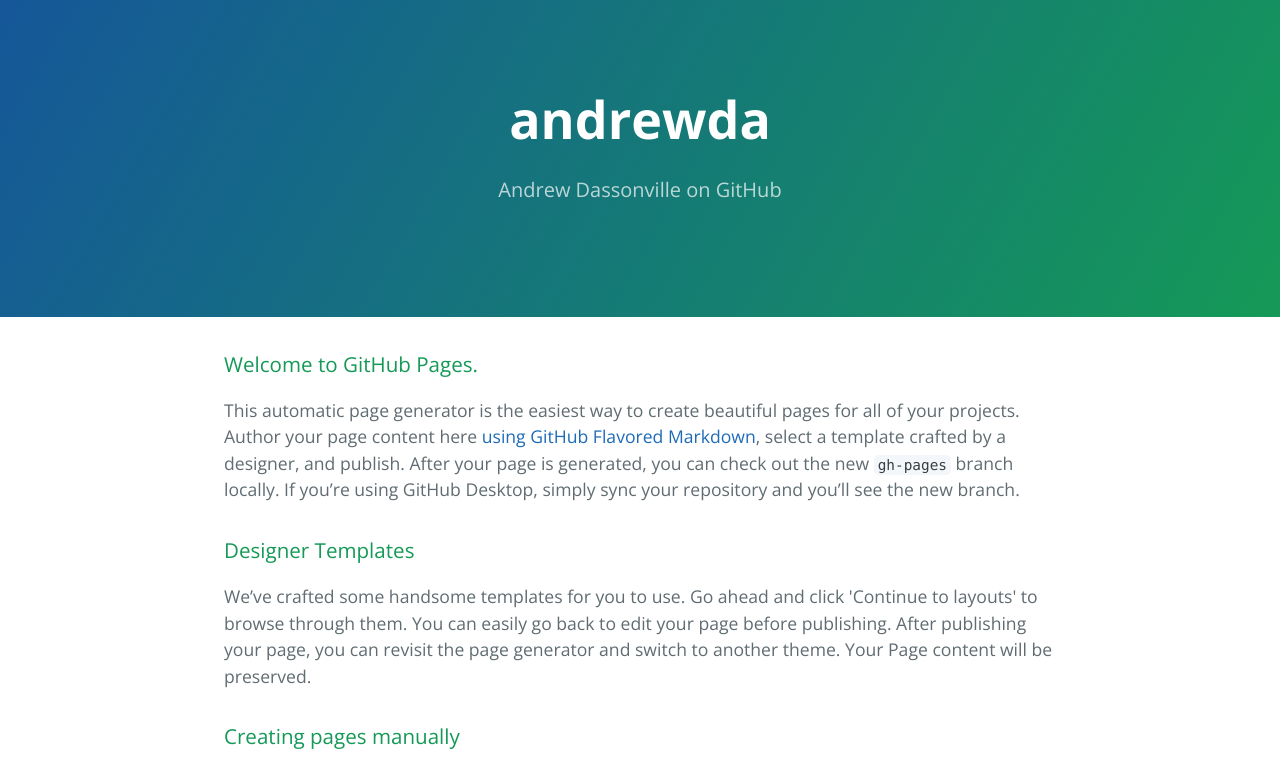
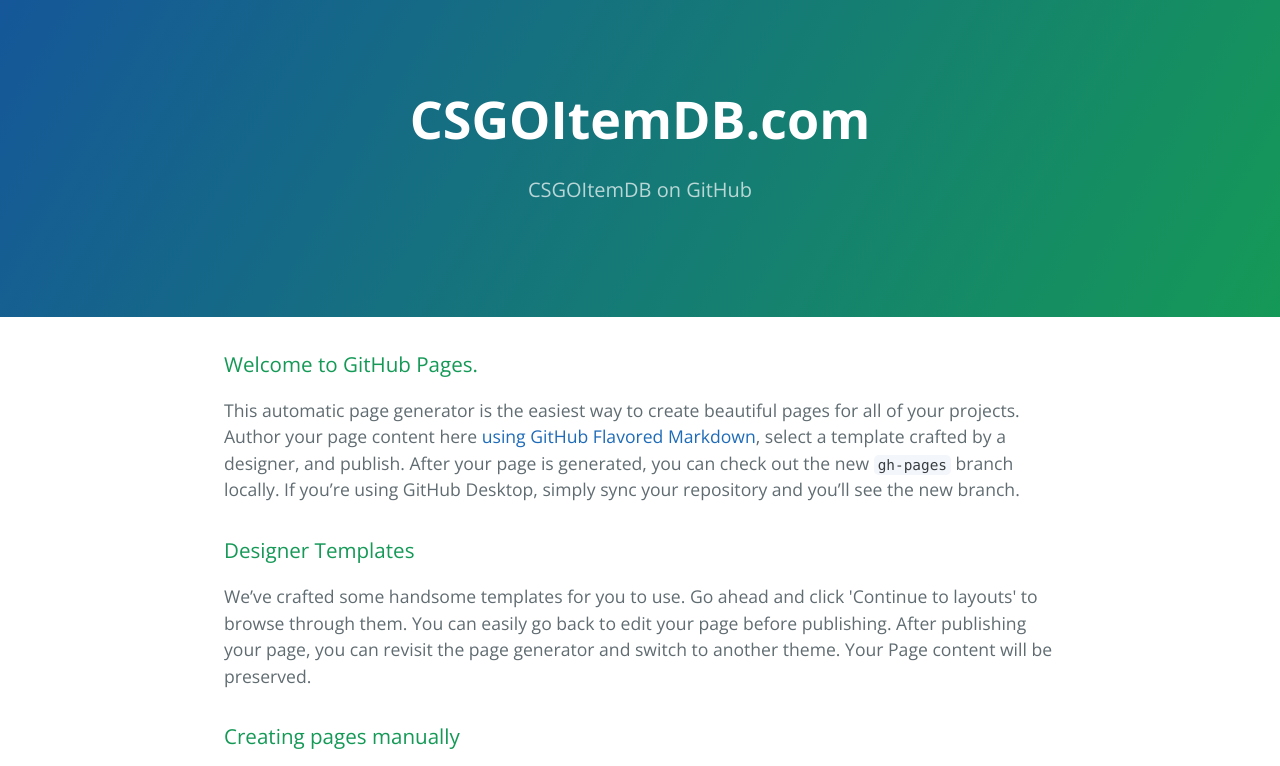
Before and after one commit to andrewda/CSGOItemDB, a plain HTML site: page index.html in a window 1280 px wide. Shown: the top 766 px of the page. Drawn offline with nearby package versions, Linux system fonts and the light colour scheme.

Commit message:
Update for CSGOItemDB.com

```diff
--- a/index.html
+++ b/index.html
@@ -2,7 +2,7 @@
 <html lang="en-us">
   <head>
     <meta charset="UTF-8">
-    <title>andrewda by andrewda</title>
+    <title>CSGOItemDB.com by andrewda</title>
     <meta name="viewport" content="width=device-width, initial-scale=1">
     <link rel="stylesheet" type="text/css" href="stylesheets/normalize.css" media="screen">
     <link href='https://fonts.googleapis.com/css?family=Open+Sans:400,700' rel='stylesheet' type='text/css'>
@@ -11,8 +11,8 @@
   </head>
   <body>
     <section class="page-header">
-      <h1 class="project-name">andrewda</h1>
-      <h2 class="project-tagline">Andrew Dassonville on GitHub</h2>
+      <h1 class="project-name">CSGOItemDB.com</h1>
+      <h2 class="project-tagline">CSGOItemDB on GitHub</h2>
     </section>
 
     <section class="main-content">
```
Also changed, not shown: params.json (+1 -1 lines).
